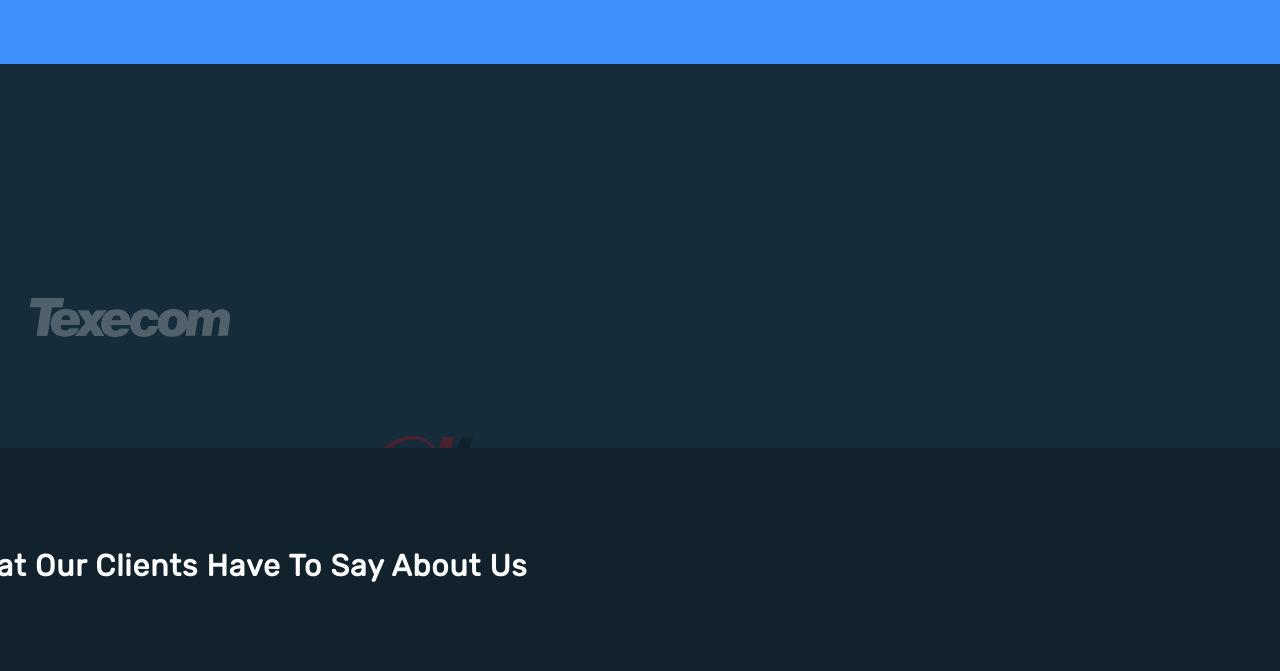
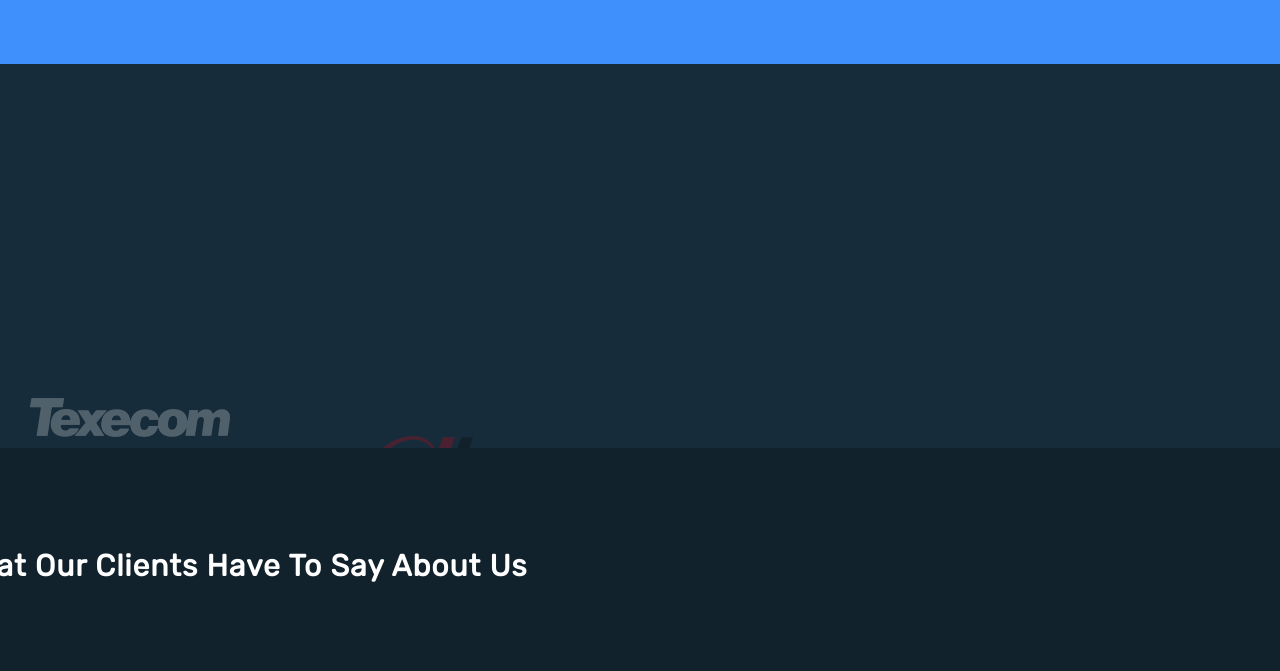
Before and after one commit to V-FOR-VEND3TTA/Elvey-Group-Responsive-Website, a plain HTML site: page index.html in a window 1280 px wide. Shown: the part 2248-2919 px from the top of the page. Drawn offline with Linux system fonts and the light colour scheme.

Commit message:
Modified an element of the transitions

```diff
--- a/index.html
+++ b/index.html
@@ -92,7 +92,7 @@
         Sit culpa ea, debitis, dolores explicabo iure modi quibusdam harum
         accusantium dicta totam ex eaque.</p>
         <div class="imgBox">
-            <img src="assets/images/Texecom-logo.png" alt="Texecom logo" data-center-center="top:0;" data-0-bottom="tom:100px;">
+            <img src="assets/images/Texecom-logo.png" alt="Texecom logo" data-center-center="top:0;" data-0-bottom="top:100px;">
             <img src="assets/images/dahua.png" alt="" data-center-center="top:0;" data-0-bottom="top:150px;">
             <img src="assets/images/ajax.png" alt="" data-center-center="top:0;" data-0-bottom="top:200px;">
             <img src="assets/images/permaconn.png" alt="" data-center-center="top:0;" data-0-bottom="top:250px;">
```
